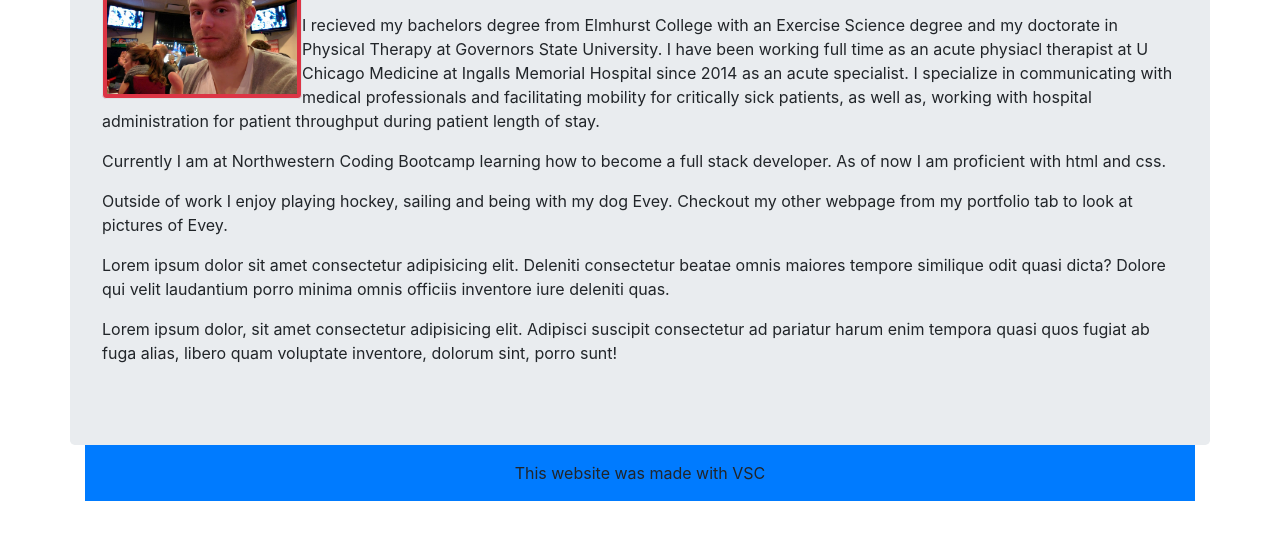
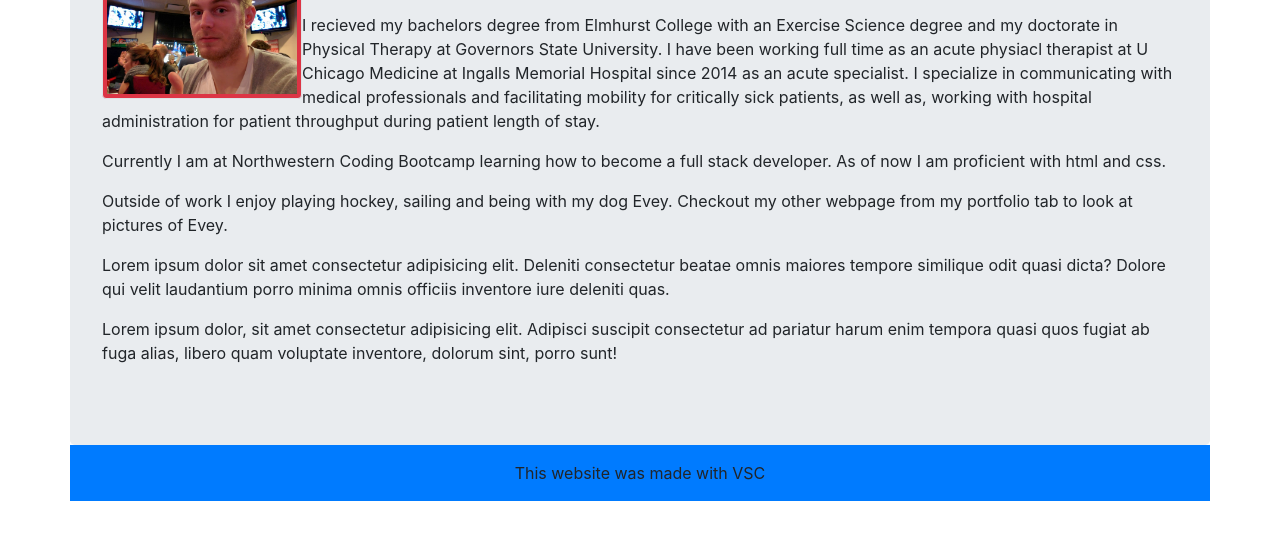
Before and after one commit to pociust/homework2, a plain HTML site: page 9-21-19/index.html in a window 1280 px wide. Shown: the part 227-766 px from the top of the page. Drawn offline with nearby package versions, Linux system fonts and the light colour scheme.

Commit message:
fixed index footer spacing

```diff
--- a/9-21-19/index.html
+++ b/9-21-19/index.html
@@ -59,12 +59,10 @@
        </p>
       </div>
     </div>
-    <div class="footer-copyright text-center bg-primary py-3">
+    <div class="row footer-copyright justify-content-center bg-primary py-3">
         This website was made with VSC
     </div>
   </div>
-
-
 
   <script src="https://code.jquery.com/jquery-3.3.1.slim.min.js" integrity="sha384-q8i/X+965DzO0rT7abK41JStQIAqVgRVzpbzo5smXKp4YfRvH+8abtTE1Pi6jizo" crossorigin="anonymous"></script>
   <script src="https://cdnjs.cloudflare.com/ajax/libs/popper.js/1.14.7/umd/popper.min.js" integrity="sha384-UO2eT0CpHqdSJQ6hJty5KVphtPhzWj9WO1clHTMGa3JDZwrnQq4sF86dIHNDz0W1" crossorigin="anonymous"></script>
```
